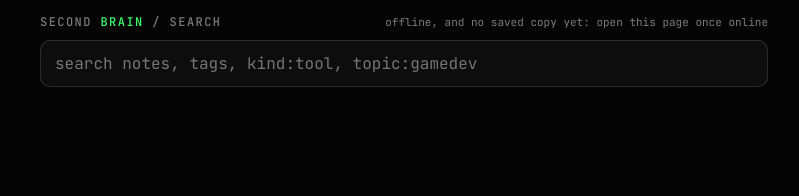
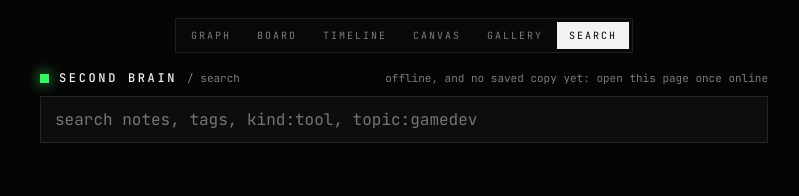
Before and after one commit to YuvrajxGarg/second-brain, a browser extension: page site/search.html in a window 1280 px wide. Shown: the whole page, without its empty margins (236-1035 px from the left). Drawn offline with Linux system fonts and the light colour scheme; no server answers.

Commit message:
site: one shared look (base.css) with thin dark scrollbars on every page
Every page now loads site/base.css first: colour and font tokens, thin dark
scrollbars with no arrow buttons (green on hover), focus rings, text selection,
the brand and the view tabs. Search and Me get the same brand and GRAPH/BOARD/...
tabs as the other views, and Search drops its rounded input and pill chips.

Co-Authored-By: Claude Opus 5.5 <noreply@anthropic.com>
Claude-Session: https://claude.ai/code/session_0153qDJYbWkm1qS2JmQEVTn8

```diff
--- /dev/null
+++ b/site/base.css
@@ -0,0 +1,76 @@
+/* Shared base for every page of the site (graph, board, timeline, canvas, gallery,
+   search, me). Loads FIRST, before style.css / views.css / page css.
+   One place for the colour + font tokens, scrollbars, text selection and focus rings,
+   so every page looks like one site. Page css may add tokens but should not redefine these. */
+:root {
+  --bg: #050505;
+  --fg: #f2f2f2;
+  --dim: rgba(242, 242, 242, 0.5);
+  --faint: rgba(242, 242, 242, 0.14);
+  --line: rgba(242, 242, 242, 0.1);
+  --glass: rgba(10, 10, 10, 0.72);
+  --accent: #39ff6a;
+  --mono: "JetBrains Mono", ui-monospace, SFMono-Regular, Menlo, monospace;
+  --sans: "Inter Tight", ui-sans-serif, system-ui, -apple-system, sans-serif;
+  --ease: cubic-bezier(0.16, 1, 0.3, 1);
+  /* scrollbars */
+  --sb-size: 8px;
+  --sb-thumb: rgba(242, 242, 242, 0.16);
+  --sb-thumb-hover: rgba(57, 255, 106, 0.55);
+  color-scheme: dark; /* dark native controls: date pickers, selects, autofill */
+}
+
+* { box-sizing: border-box; }
+.mono { font-family: var(--mono); }
+
+/* ---------- scrollbars: thin, dark, green on hover, everywhere ---------- */
+/* Firefox only: in Chrome/Edge 121+ the standard properties switch OFF the ::-webkit
+   rules below and bring back the arrow buttons on Windows, so they stay behind this test. */
+@supports not selector(::-webkit-scrollbar) {
+  * { scrollbar-width: thin; scrollbar-color: var(--sb-thumb) transparent; }
+  *:hover { scrollbar-color: rgba(242, 242, 242, 0.28) transparent; }
+}
+/* Chrome, Edge, Safari, Arc, Brave, phones: thin square thumb, no track, no arrows */
+::-webkit-scrollbar { width: var(--sb-size); height: var(--sb-size); background: transparent; }
+::-webkit-scrollbar-track, ::-webkit-scrollbar-corner { background: transparent; }
+::-webkit-scrollbar-thumb {
+  background: var(--sb-thumb); border-radius: 0;
+  border: 2px solid transparent; background-clip: padding-box; min-height: 32px;
+}
+::-webkit-scrollbar-thumb:hover { background: var(--sb-thumb-hover); background-clip: padding-box; }
+::-webkit-scrollbar-button { display: none; width: 0; height: 0; }
+
+/* ---------- selection + focus ---------- */
+::selection { background: rgba(57, 255, 106, 0.28); color: var(--fg); }
+:focus-visible { outline: 1px solid var(--accent); outline-offset: 2px; }
+input:focus-visible, textarea:focus-visible, select:focus-visible { outline: none; }
+
+/* ---------- brand (top left on every page) ---------- */
+.brand { display: flex; align-items: center; gap: 10px; color: inherit; text-decoration: none; }
+.brand-mark {
+  width: 9px; height: 9px; flex: none; background: var(--accent);
+  box-shadow: 0 0 14px var(--accent);
+  animation: pulse 2.4s ease-in-out infinite;
+}
+@keyframes pulse { 50% { opacity: 0.35; box-shadow: 0 0 4px var(--accent); } }
+.brand-name { font-family: var(--mono); font-size: 12px; letter-spacing: 0.22em; font-weight: 500; white-space: nowrap; }
+.brand-sub { font-size: 11px; color: var(--dim); white-space: nowrap; }
+
+/* ---------- view switcher (GRAPH / BOARD / ... / SEARCH), built by views.js ---------- */
+.vnav {
+  /* centred with margins, not a transform: the graph's .hud animation resets transform */
+  position: fixed; top: 18px; left: 0; right: 0; margin: 0 auto; width: max-content; max-width: calc(100vw - 32px); z-index: 15;
+  display: flex; gap: 2px; padding: 3px; background: var(--glass); border: 1px solid var(--line);
+  backdrop-filter: blur(10px); -webkit-backdrop-filter: blur(10px);
+}
+.vnav a {
+  font-size: 10px; letter-spacing: 0.2em; color: var(--dim); text-decoration: none; padding: 7px 12px;
+  transition: color 0.2s, background 0.2s;
+}
+.vnav a:hover { color: var(--fg); }
+.vnav a.on { color: var(--bg); background: var(--fg); }
+/* pages without the graph HUD: tabs move to the bottom on narrow screens */
+@media (max-width: 900px) { .vnav:not(.hud) { top: auto; bottom: 12px; } }
+@media (max-width: 760px) { .vnav { overflow-x: auto; scrollbar-width: none; } .vnav::-webkit-scrollbar { display: none; } }
+
+@media (prefers-reduced-motion: reduce) { .brand-mark { animation: none; } }
--- a/site/search.html
+++ b/site/search.html
@@ -13,30 +13,25 @@
   <meta name="apple-mobile-web-app-title" content="Brain" />
   <meta name="theme-color" content="#050505" />
   <link href="https://fonts.googleapis.com/css2?family=JetBrains+Mono:wght@300;400;500&family=Inter+Tight:wght@300;400;500;600&display=swap" rel="stylesheet" />
+  <link rel="stylesheet" href="base.css" />
   <style>
-    :root {
-      --bg: #050505; --fg: #f2f2f2; --dim: rgba(242,242,242,.5); --faint: rgba(242,242,242,.14);
-      --line: rgba(242,242,242,.1); --accent: #39ff6a;
-      --mono: "JetBrains Mono", ui-monospace, SFMono-Regular, Menlo, monospace;
-      --sans: "Inter Tight", ui-sans-serif, system-ui, -apple-system, sans-serif;
-    }
-    * { box-sizing: border-box; }
     html, body { margin: 0; background: var(--bg); color: var(--fg); font-family: var(--sans); -webkit-font-smoothing: antialiased; }
     body { padding: env(safe-area-inset-top) 16px calc(24px + env(safe-area-inset-bottom)); max-width: 760px; margin: 0 auto; }
-    header { position: sticky; top: 0; background: var(--bg); padding: 14px 0 10px; z-index: 2; }
+    header { position: sticky; top: 0; background: var(--bg); padding: 22px 0 10px; z-index: 2; }
+    /* view tabs sit at the top on wide screens, at the bottom on phones */
+    @media (min-width: 901px) { header { padding-top: 70px; } }
+    @media (max-width: 900px) { body { padding-bottom: calc(76px + env(safe-area-inset-bottom)); } }
     .row { display: flex; align-items: center; gap: 10px; }
-    .brand { font: 500 12px var(--mono); letter-spacing: .12em; color: var(--dim); text-decoration: none; }
-    .brand b { color: var(--accent); font-weight: 500; }
-    .brand { white-space: nowrap; }
     #state { margin-left: auto; text-align: right; font: 11px var(--mono); color: var(--dim); }
     #state.off { color: #ffb44d; }
     #q { width: 100%; margin-top: 10px; padding: 12px 14px; font: 16px var(--mono); color: var(--fg);
-         background: #0d0d0d; border: 1px solid var(--faint); border-radius: 10px; outline: none; }
-    #q:focus { border-color: var(--accent); }
+         background: rgba(255,255,255,.03); border: 1px solid var(--line); outline: none; }
+    #q:focus { border-color: rgba(242,242,242,.4); }
     .chips { display: flex; gap: 6px; overflow-x: auto; padding-top: 10px; scrollbar-width: none; }
     .chips::-webkit-scrollbar { display: none; }
-    .chip { flex: none; font: 11px var(--mono); padding: 6px 10px; border: 1px solid var(--faint); border-radius: 999px;
-            background: none; color: var(--dim); cursor: pointer; }
+    .chip { flex: none; font: 11px var(--mono); padding: 6px 10px; border: 1px solid var(--line);
+            background: none; color: var(--dim); cursor: pointer; letter-spacing: .08em; }
+    .chip:hover { color: var(--fg); border-color: var(--faint); }
     .chip.on { color: var(--bg); background: var(--fg); border-color: var(--fg); }
     #count { font: 11px var(--mono); color: var(--dim); margin: 6px 0 4px; }
     ul { list-style: none; margin: 0; padding: 0; }
@@ -55,7 +50,7 @@
     #note .meta { font: 11px var(--mono); color: var(--dim); line-height: 1.7; }
     #note .meta a, #note .body a { color: var(--accent); word-break: break-all; }
     #note .body { line-height: 1.6; font-size: 15px; }
-    #note .body img { max-width: 100%; border-radius: 6px; }
+    #note .body img { max-width: 100%; }
     #note .body h2 { font: 500 12px var(--mono); letter-spacing: .1em; text-transform: uppercase; color: var(--dim); margin-top: 26px; }
     #note .body pre, #note .body code { font-family: var(--mono); font-size: 13px; white-space: pre-wrap; }
     .open { display: inline-block; margin-top: 10px; font: 11px var(--mono); color: var(--dim); }
@@ -64,7 +59,7 @@
 <body>
   <header>
     <div class="row">
-      <a class="brand" href="./">SECOND <b>BRAIN</b> / SEARCH</a>
+      <a class="brand" href="./"><span class="brand-mark"></span><span class="brand-name">SECOND BRAIN</span><span class="brand-sub mono">/ search</span></a>
       <span id="state">loading…</span>
     </div>
     <input id="q" type="search" placeholder="search notes, tags, kind:tool, topic:gamedev" autocomplete="off" autocapitalize="off" spellcheck="false" />
@@ -74,6 +69,7 @@
   <div id="count"></div>
   <ul id="list"></ul>
   <article id="note"></article>
+  <nav class="vnav mono" aria-label="Views"><a href="./">GRAPH</a><a href="board.html">BOARD</a><a href="timeline.html">TIMELINE</a><a href="canvas.html">CANVAS</a><a href="gallery.html">GALLERY</a><a href="search.html" class="on" aria-current="page">SEARCH</a></nav>
   <script src="vendor/marked.min.js"></script>
   <script src="vendor/purify.min.js"></script>
   <script src="search.js"></script>
--- a/site/style.css
+++ b/site/style.css
@@ -1,17 +1,4 @@
-:root {
-  --bg: #050505;
-  --fg: #f2f2f2;
-  --dim: rgba(242, 242, 242, 0.48);
-  --faint: rgba(242, 242, 242, 0.14);
-  --line: rgba(242, 242, 242, 0.1);
-  --glass: rgba(10, 10, 10, 0.72);
-  --accent: #39ff6a;
-  --mono: "JetBrains Mono", ui-monospace, SFMono-Regular, Menlo, monospace;
-  --sans: "Inter Tight", ui-sans-serif, system-ui, -apple-system, sans-serif;
-  --ease: cubic-bezier(0.16, 1, 0.3, 1);
-}
-
-* { box-sizing: border-box; }
+/* tokens (--bg, --fg, --accent, fonts...), scrollbars and focus live in base.css */
 html, body {
   margin: 0;
   height: 100%;
@@ -21,7 +8,6 @@ html, body {
   overflow: hidden;
   -webkit-font-smoothing: antialiased;
 }
-.mono { font-family: var(--mono); }
 button { font: inherit; color: inherit; }
 
 #stage {
@@ -65,15 +51,7 @@ body.ready .hud-bl { transition-delay: 0.2s; }
 body.ready .hud-br { transition-delay: 0.3s; }
 
 .hud-tl { top: 22px; left: 24px; width: min(340px, calc(100vw - 48px)); }
-.brand { display: flex; align-items: center; gap: 10px; margin-bottom: 14px; }
-.brand-mark {
-  width: 9px; height: 9px; background: var(--accent);
-  box-shadow: 0 0 14px var(--accent);
-  animation: pulse 2.4s ease-in-out infinite;
-}
-@keyframes pulse { 50% { opacity: 0.35; box-shadow: 0 0 4px var(--accent); } }
-.brand-name { font-family: var(--mono); font-size: 12px; letter-spacing: 0.22em; font-weight: 500; }
-.brand-sub { font-size: 11px; color: var(--dim); }
+.brand { margin-bottom: 14px; } /* brand look: base.css */
 
 .search {
   display: flex; align-items: center; gap: 10px;
--- a/site/sw.js
+++ b/site/sw.js
@@ -2,10 +2,10 @@
 // Network first for pages, scripts and data, so a fresh deploy shows at once; the last
 // good copy is served when offline. Fonts, vendor libs and note images: cache first.
 // Never touches /api or /mcp. Bump VERSION to drop old caches.
-const VERSION = "brain-v1";
+const VERSION = "brain-v2";
 const SHELL = [
   "./", "index.html", "search.html", "board.html", "timeline.html", "canvas.html", "gallery.html", "me.html",
-  "style.css", "views.css", "timeline.css", "canvas.css", "gallery.css",
+  "base.css", "style.css", "views.css", "timeline.css", "canvas.css", "gallery.css",
   "app.js", "views.js", "search.js", "board.js", "timeline.js", "canvas.js", "canvas-auto.js", "gallery.js",
   "vendor/d3.min.js", "vendor/marked.min.js", "vendor/purify.min.js",
   "manifest.webmanifest", "icon-180.png", "icon-192.png", "icon-512.png",
```
Also changed, not shown: site/board.html (+1 -0 lines), site/canvas.html (+1 -0 lines), site/gallery.html (+1 -0 lines), site/index.html (+1 -0 lines), site/me.html (+3 -15 lines), site/timeline.html (+1 -0 lines), site/views.css (+1 -12 lines), 3 other files.
